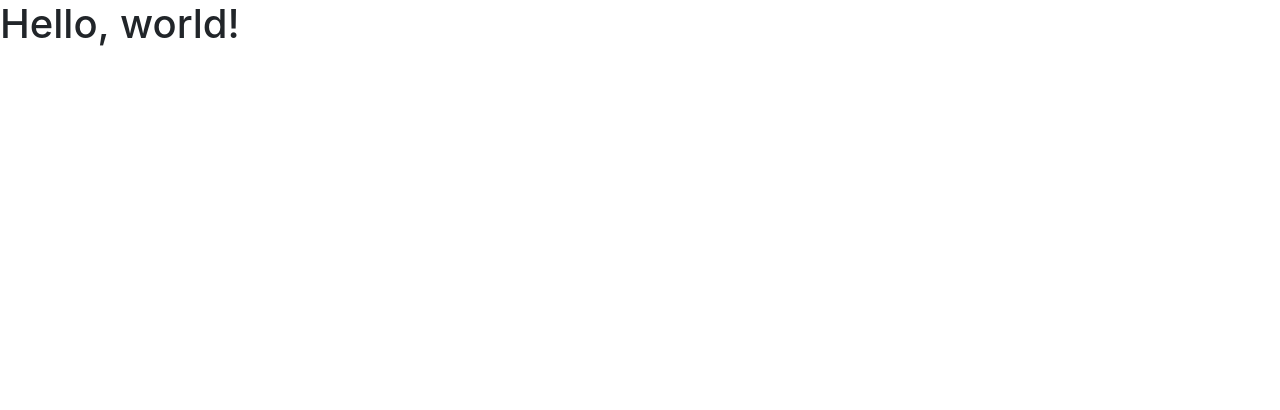
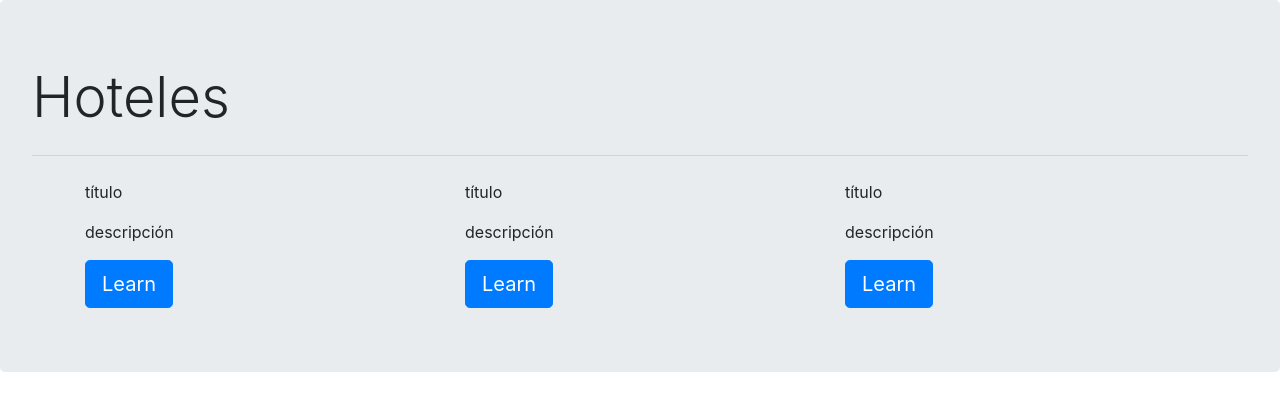
Before and after one commit to Andresml1/Guia-hotel, a website: page index.html in a window 1280 px wide. Drawn offline with nearby package versions, Linux system fonts and the light colour scheme.

Commit message:
se agrega la lista de hoteles

```diff
--- a/index.html
+++ b/index.html
@@ -4,15 +4,54 @@
     <!-- Required meta tags -->
         <meta charset="utf-8">
         <meta name="viewport" content="width=device-width, initial-scale=1, shrink-to-fit=no">
-
     <!-- Bootstrap CSS -->
         <link rel="stylesheet" href="node_modules/bootstrap/dist/css/bootstrap.min.css">
-
         <title>Hello, world!</title>
     </head>
     <body>
-        <h1>Hello, world!</h1>
-
+        <div class="jumbotron">
+            <h1 class="display-4">Hoteles</h1>
+            <hr class="my-4">
+            <div class="container">
+                <div class="row">
+                    <div class="col-sm">
+                        <p>título</p>
+                    </div>
+                    <div class="col-sm">
+                        <p>título</p>
+                    </div>
+                    <div class="col-sm">
+                        <p>título</p>
+                    </div>
+                </div>
+            </div>
+            <div class="container">
+                <div class="row">
+                    <div class="col-sm">
+                        <p>descripción </p>
+                    </div>
+                    <div class="col-sm">
+                        <p>descripción </p>
+                    </div>
+                    <div class="col-sm">
+                        <p>descripción </p>
+                    </div>
+                </div>
+            </div>
+            <div class="container">
+                <div class="row">
+                    <div class="col-sm">
+                        <a class="btn btn-primary btn-lg" href="#" role="button">Learn</a>
+                    </div>
+                    <div class="col-sm">
+                        <a class="btn btn-primary btn-lg" href="#" role="button">Learn</a>
+                    </div>
+                    <div class="col-sm">
+                        <a class="btn btn-primary btn-lg" href="#" role="button">Learn</a>
+                    </div>
+                </div>
+            </div>
+        </div>
     <!-- Optional JavaScript -->
     <!-- jQuery first, then Popper.js, then Bootstrap JS -->
         <script src="node_modules/jquery/dist/jquery.min.js"></script>
```
